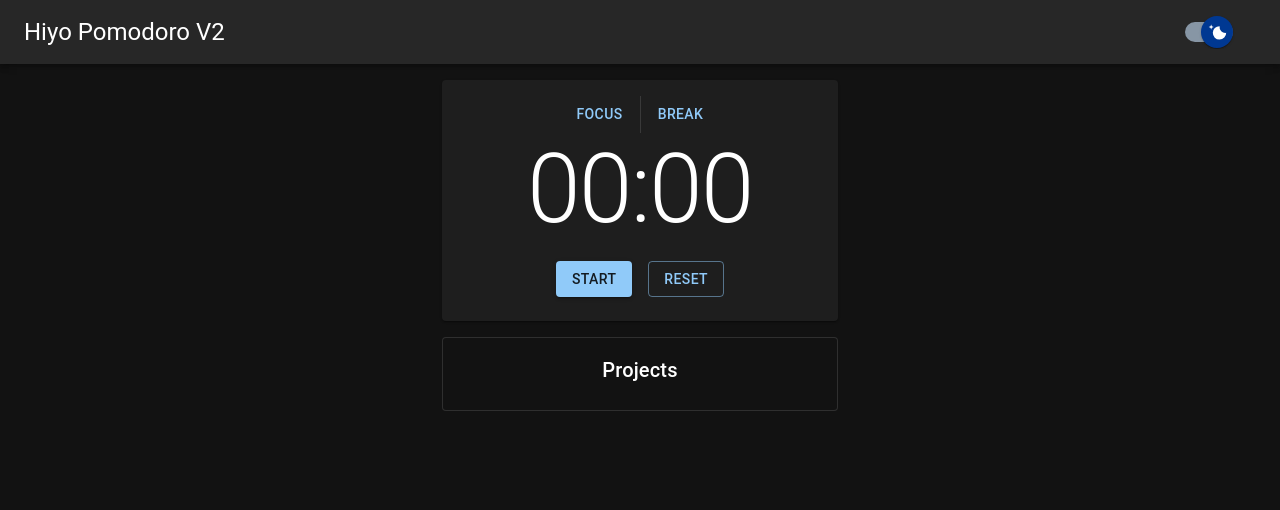
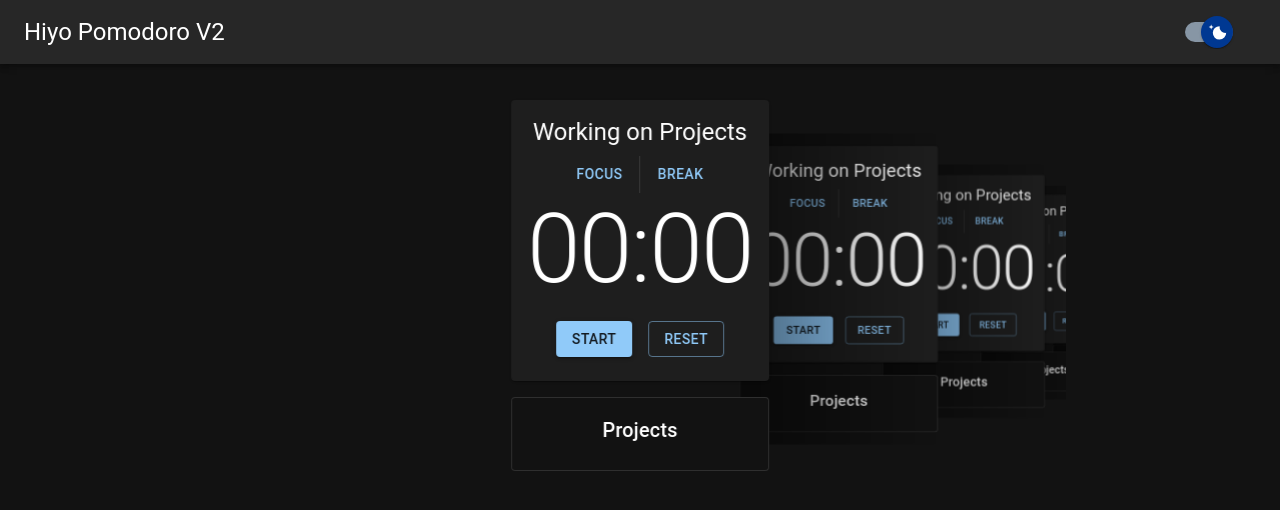
Before and after one commit to hiyodev/pomodoro-v2-app, a React (Vite) app: page / in a window 1280 px wide. Shown: the top 510 px of the page. Built offline with nearby package versions, Linux system fonts and the light colour scheme.

Commit message:
Merge changes

```diff
--- a/src/App.tsx
+++ b/src/App.tsx
@@ -5,8 +5,8 @@ import {
   createTheme,
 } from "@mui/material";
 import { TopBar } from "./components/TopBar/TopBar";
+import { TimerCardList } from "./components/Cards/TimerCardList";
 import { useState } from "react";
-import { TimerCard } from "./components/Cards/TimerCard";
 
 const lightTheme = createTheme({
   palette: {
@@ -20,7 +20,7 @@ const darkTheme = createTheme({
   },
 });
 
-const App = () => {
+const App = (): JSX.Element => {
   const [darkMode, setDarkMode] = useState<boolean>(true);
 
   return (
@@ -28,8 +28,8 @@ const App = () => {
       <ThemeProvider theme={darkMode ? darkTheme : lightTheme}>
         <CssBaseline />
         <TopBar darkMode={darkMode} setDarkMode={setDarkMode} />
-        <Container maxWidth="xs">
-          <TimerCard />
+        <Container maxWidth="md">
+          <TimerCardList />
         </Container>
       </ThemeProvider>
     </>
--- a/src/components/Cards/TimerCard.tsx
+++ b/src/components/Cards/TimerCard.tsx
@@ -21,6 +21,9 @@ export function TimerCard() {
             alignItems: "center",
           }}
         >
+          <Typography variant="h5" gutterBottom>
+            Working on Projects
+          </Typography>
           <Stack
             direction="row"
             spacing={1}
--- /dev/null
+++ b/src/components/Cards/TimerCardList.tsx
@@ -0,0 +1,50 @@
+import { TimerCard } from "./TimerCard";
+
+// Swiper Import
+import { Swiper, SwiperSlide } from "swiper/react";
+import "swiper/css";
+import "swiper/css/effect-coverflow";
+import "swiper/css/pagination";
+import { EffectCoverflow, Pagination } from "swiper/modules";
+
+import "./styles.css";
+
+export const TimerCardList = (): JSX.Element => {
+  return (
+    <>
+      <Swiper
+        effect={"coverflow"}
+        centeredSlides={true}
+        slidesPerView={"auto"}
+        coverflowEffect={{
+          rotate: 0,
+          stretch: 0,
+          depth: 355,
+          modifier: 1,
+          slideShadows: true,
+        }}
+        modules={[EffectCoverflow]}
+        className="mySwiper"
+      >
+        <SwiperSlide>
+          <TimerCard />
+        </SwiperSlide>
+        <SwiperSlide>
+          <TimerCard />
+        </SwiperSlide>
+        <SwiperSlide>
+          <TimerCard />
+        </SwiperSlide>
+        <SwiperSlide>
+          <TimerCard />
+        </SwiperSlide>
+        <SwiperSlide>
+          <TimerCard />
+        </SwiperSlide>
+        <SwiperSlide>
+          <TimerCard />
+        </SwiperSlide>
+      </Swiper>
+    </>
+  );
+};
--- /dev/null
+++ b/src/components/Cards/styles.css
@@ -0,0 +1,19 @@
+#app {
+  height: 100%;
+}
+html,
+body {
+  position: relative;
+  height: 100%;
+}
+
+.swiper {
+  padding-top: 20px;
+  padding-bottom: 50px;
+}
+
+.swiper-slide {
+  background-position: center;
+  background-size: cover;
+  width: auto;
+}
```
